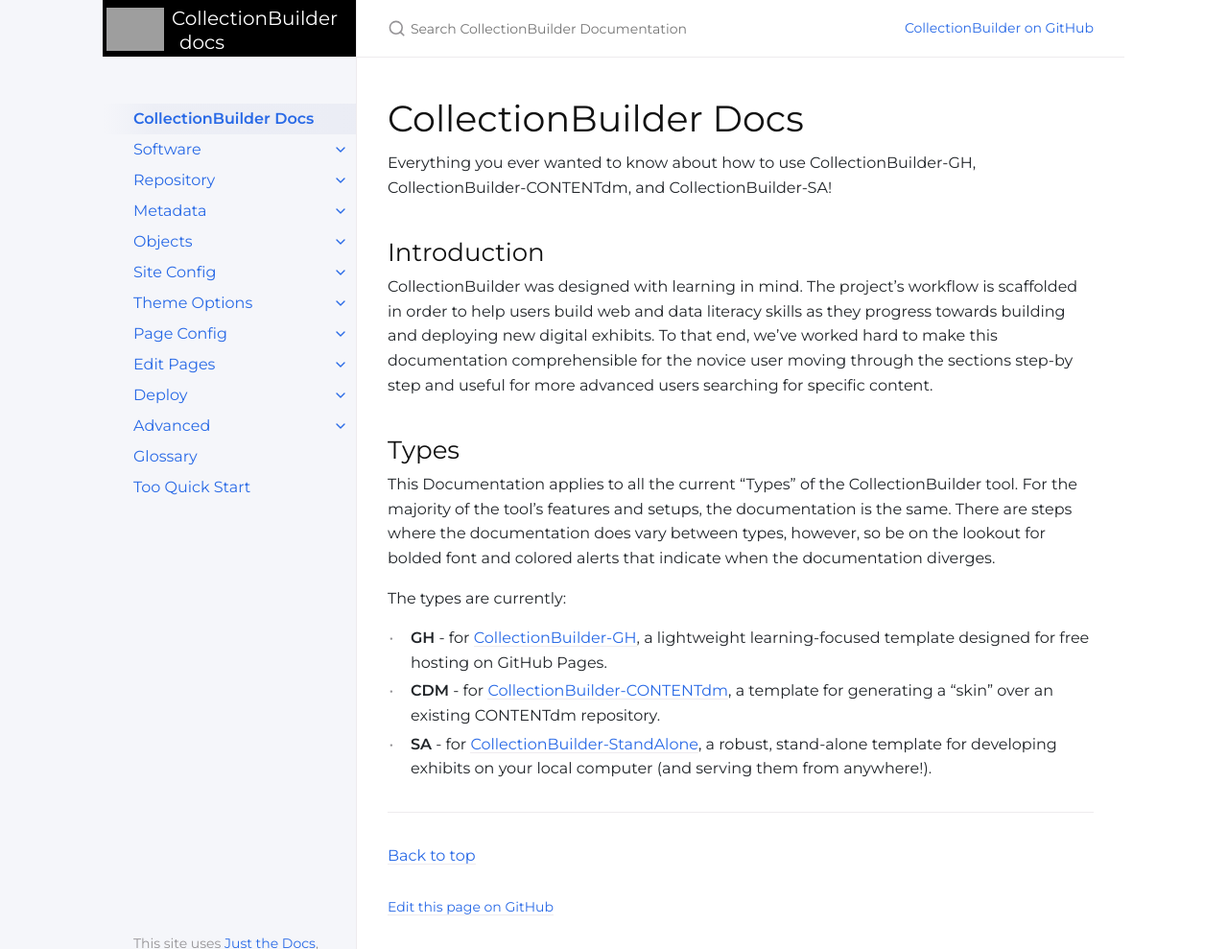
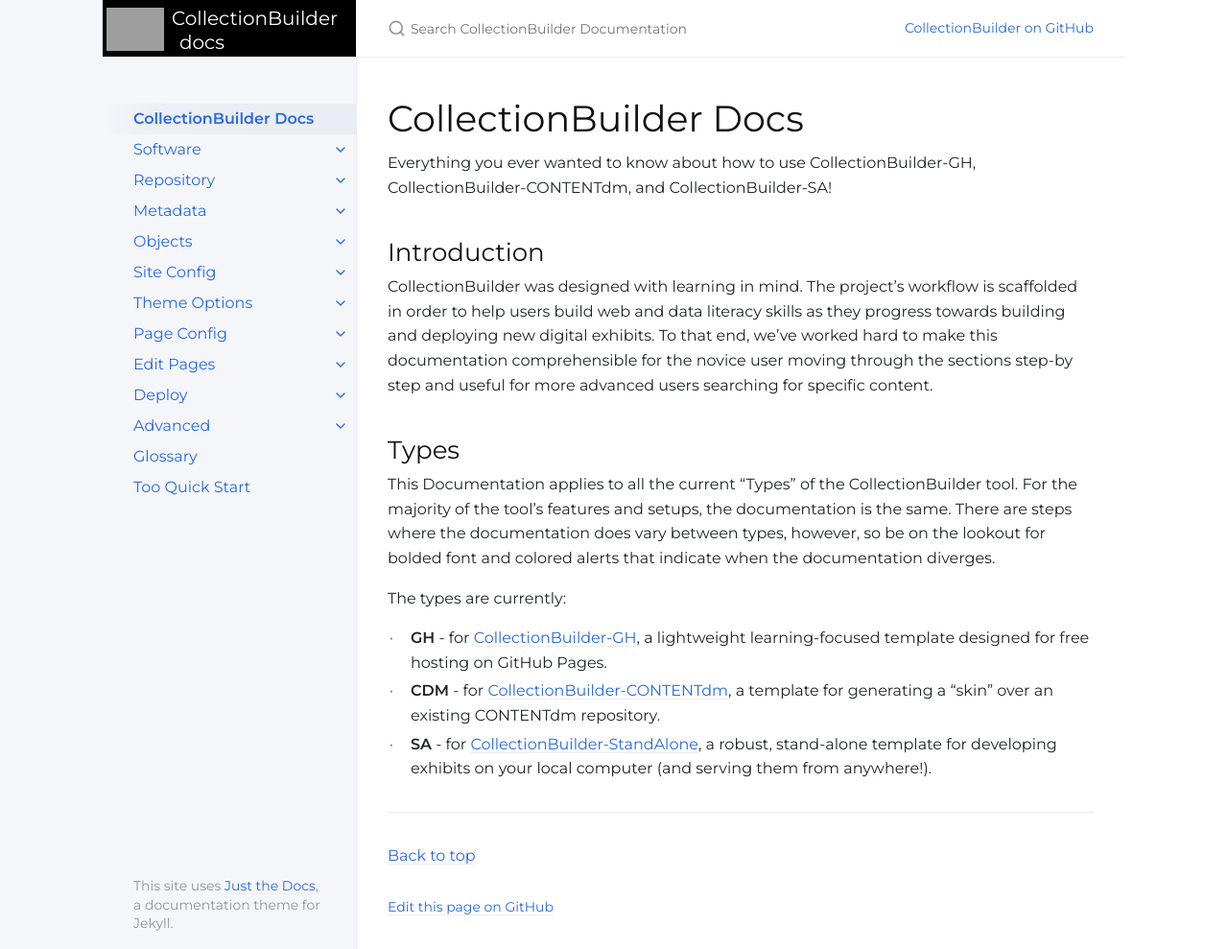
Before and after one commit to CollectionBuilder/cb-docs, a Jekyll site: the page built from index.md, in a window 1280 px wide and 989 px high. Shown: the whole window at 96% size. Built offline with Jekyll 4.4.1, drawn with Linux system fonts in a browser that asks for light colours.

```diff
--- a/_layouts/default.html
+++ b/_layouts/default.html
@@ -58,11 +58,11 @@ layout: table_wrappers
   </svg>
   <div class="side-bar">
     <div class="site-header" style="background: black;">
-      <a class="text-white" href="https://collectionbuilder.github.io/" style="color:white; width: 25%; text-align:right">
+      <a class="text-white" href="https://collectionbuilder.github.io/" style="color:white; width: 25%; text-align:right" alt="collectionbuilder home page" target="_blank">
         <img class="pt-2" src="https://collectionbuilder.github.io/images/logo/cb-logo-solid-vgold-transparent.png"
           style="height:53px">
       </a>
-      <h3 class="v-align-middle ml-2 pt-5" style="width:75%"><a class="text-white" href="https://collectionbuilder.github.io/" style="color:white">
+      <h3 class="v-align-middle ml-2 pt-5" style="width:75%"><a class="text-white" href="/" style="color:white" alt="CollectionBuilder docs home page">
         CollectionBuilder<br/>
         <span class="ml-2">docs</span>
       </a></h3>
@@ -72,6 +72,28 @@ layout: table_wrappers
         </svg>
       </a>
     </div>
+    <nav role="navigation" aria-label="Main" id="site-nav" class="site-nav">
+      {% if site.just_the_docs.collections %}
+      {% assign collections_size = site.just_the_docs.collections | size %}
+      {% for collection_entry in site.just_the_docs.collections %}
+      {% assign collection_key = collection_entry[0] %}
+      {% assign collection_value = collection_entry[1] %}
+      {% assign collection = site[collection_key] %}
+      {% if collection_value.nav_exclude != true %}
+      {% if collections_size > 1 %}
+      <div class="nav-category">{{ collection_value.name }}</div>
+      {% endif %}
+      {% include nav.html pages=collection %}
+      {% endif %}
+      {% endfor %}
+      {% else %}
+      {% include nav.html pages=site.html_pages %}
+      {% endif %}
+    </nav>
+    <footer class="site-footer">
+      This site uses <a href="https://github.com/pmarsceill/just-the-docs">Just the Docs</a>, a documentation theme for
+      Jekyll.
+    </footer>
   </div>
   <div class="main" id="top">
     <div id="main-header" class="main-header" >
@@ -103,32 +125,6 @@ layout: table_wrappers
       </nav>
       {% endif %}
     </div>
-  </div>
-  <div class="side-bar">
-    <nav role="navigation" aria-label="Main" id="site-nav" class="site-nav">
-      {% if site.just_the_docs.collections %}
-      {% assign collections_size = site.just_the_docs.collections | size %}
-      {% for collection_entry in site.just_the_docs.collections %}
-      {% assign collection_key = collection_entry[0] %}
-      {% assign collection_value = collection_entry[1] %}
-      {% assign collection = site[collection_key] %}
-      {% if collection_value.nav_exclude != true %}
-      {% if collections_size > 1 %}
-      <div class="nav-category">{{ collection_value.name }}</div>
-      {% endif %}
-      {% include nav.html pages=collection %}
-      {% endif %}
-      {% endfor %}
-      {% else %}
-      {% include nav.html pages=site.html_pages %}
-      {% endif %}
-    </nav>
-    <footer class="site-footer">
-      This site uses <a href="https://github.com/pmarsceill/just-the-docs">Just the Docs</a>, a documentation theme for
-      Jekyll.
-    </footer>
-  </div>
-  <div class="main" id="top">
     <div id="main-content-wrap" class="main-content-wrap">
       {% unless page.url == "/" %}
       {% if page.parent %}
```
